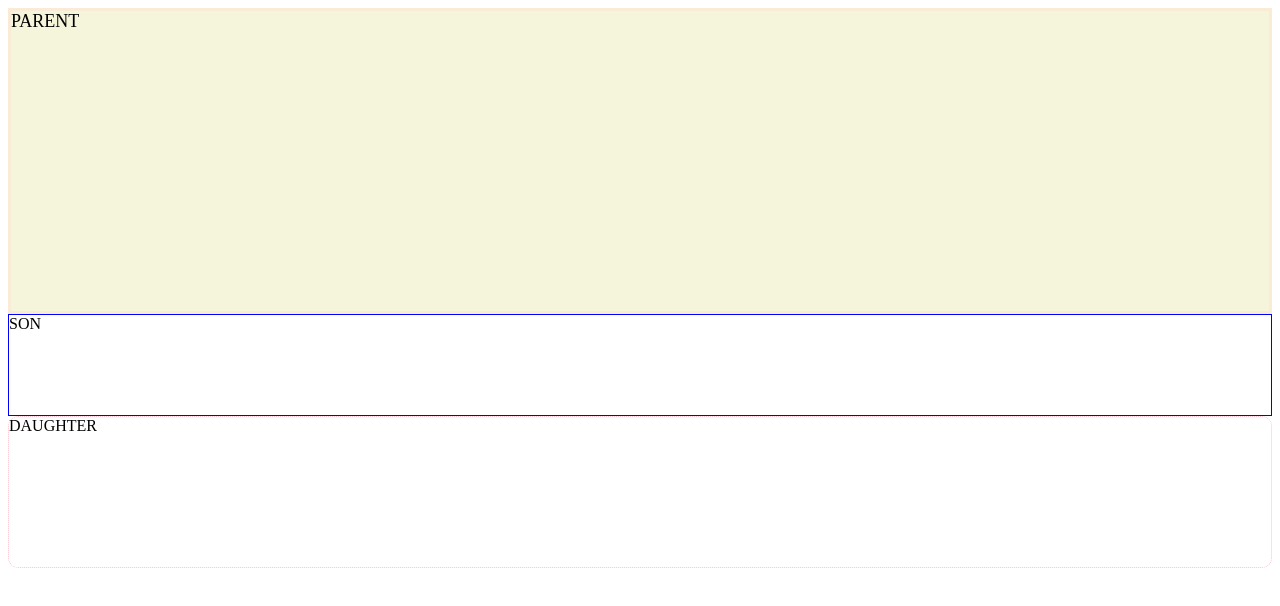
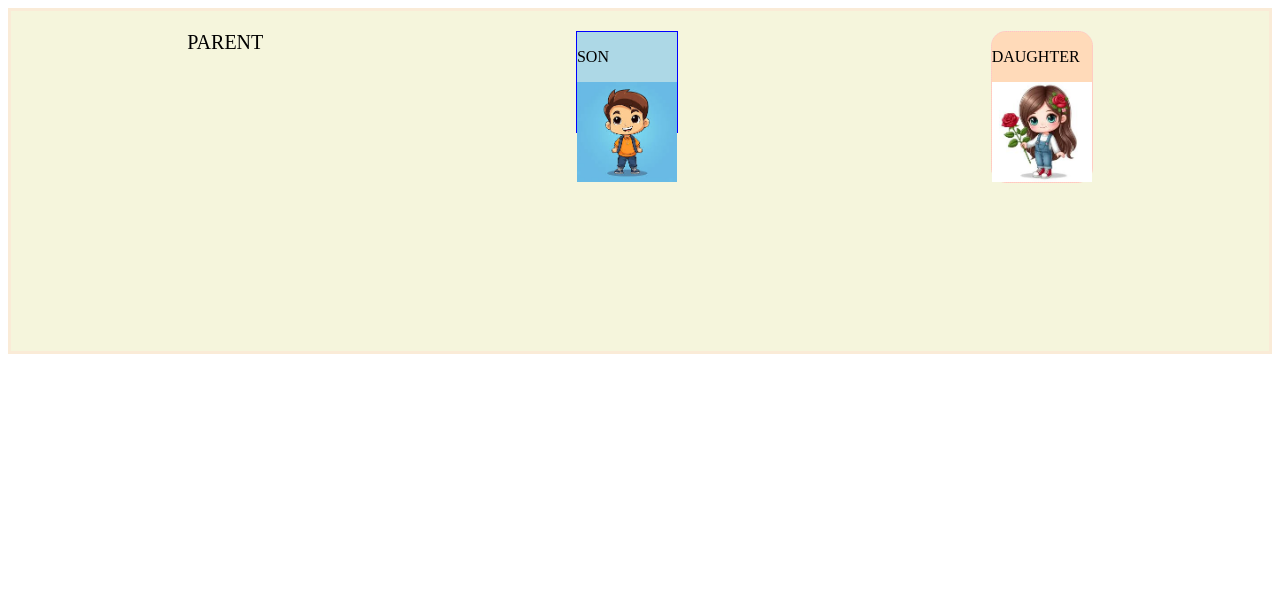
Before and after one commit to UlianaAsadulina/ourFirstExample, a plain HTML site: page index.html in a window 1280 px wide. Drawn offline with Linux system fonts and the light colour scheme.

Commit message:
Add pictures

```diff
--- a/index.html
+++ b/index.html
@@ -17,11 +17,20 @@
             <p class="browsehappy">You are using an <strong>outdated</strong> browser. Please <a href="#">upgrade your browser</a> to improve your experience.</p>
         <![endif]-->
         <!-- Wireframing -->
-         <div class="parent">PARENT</div>
-        <!-- Section1 -->
-         <div class="son">SON</div>
-        <!--  -->
-         <div class="daughter">DAUGHTER</div>
+         <div class="parent">
+            PARENT
+            <!-- Section1 -->
+            <div class="son">
+                <p>SON</p>
+                <img src="boy.jpeg" width="100">
+
+            </div>
+            <!--  -->
+            <div class="daughter">
+                <p>DAUGHTER</p>
+                <img src="girl.jpeg" width="100">
+            </div>
+         </div>
 
         <script src="app.js" async defer></script>
     </body>
--- a/style.css
+++ b/style.css
@@ -1,18 +1,25 @@
 .parent {
     border: solid antiquewhite;
     height: 300px;
-    font-size: large;
+    font-size: 20px;
     background-color: beige;
+    display: flex;
+    margin-left: auto;
+    margin-right: auto;
+    padding: 20px;
+    justify-content: space-around
+}
 
-}
 .son {
     border: 1px solid blue;
+    background-color: lightblue;
     font-size: medium;
     height: 100px;
 }
 .daughter {
     border: 1px dotted pink;
-    border-radius: 10px;
+    border-radius: 15px;
+    background-color: peachpuff;
     font-size: medium;
     height: 150px;
 }
```
Also changed, not shown: boy.jpeg (added), girl.jpeg (added).
